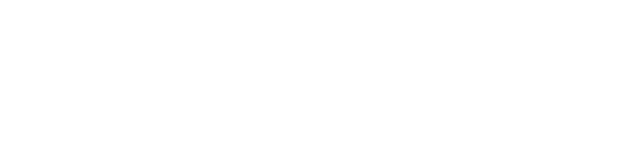
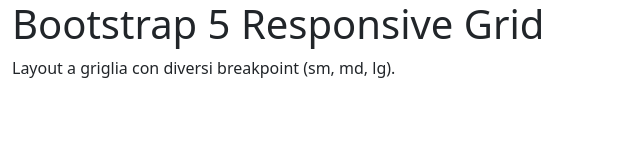
Before and after one commit to davide-delgiudice/htmlcss-bootstrap-layout, a plain HTML site: page index.html in a window 1280 px wide. Shown: the whole page, without its empty margins (0-640 px from the left). Drawn offline with nearby package versions, Linux system fonts and the light colour scheme.

Commit message:
[UPD] add header content

```diff
--- a/index.html
+++ b/index.html
@@ -8,7 +8,18 @@
     <title>Bootstrap Layout</title>
 </head>
 <body>
-    <header></header>
+    <header>
+        <div class="container-fluid">
+            <div class="row">
+                <div class="col-12">
+                    <div class="content">
+                        <h1>Bootstrap 5 Responsive Grid</h1>
+                        <span>Layout a griglia con diversi breakpoint (sm, md, lg).</span>
+                    </div>
+                </div>
+            </div>
+        </div>
+    </header>
     <main></main>
 </body>
 </html>
```
Also changed, not shown: mobile.png (added).
